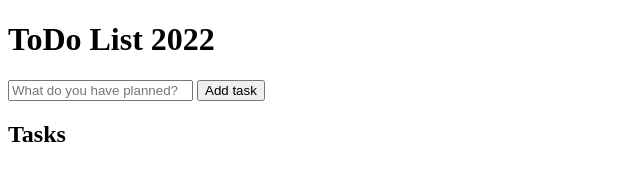
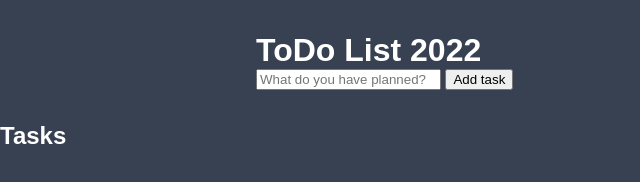
Before and after one commit to sinemyildizbekiroglu/todo-list, a plain HTML site: page index.html in a window 1280 px wide. Shown: the whole page, without its empty margins (0-640 px from the left). Drawn offline with Linux system fonts and the light colour scheme.

Commit message:
Add `body`, `header` style

```diff
--- a/main.css
+++ b/main.css
@@ -7,3 +7,24 @@
 	--purple: #8B5CF6;
 	--light: #EEE;
 }
+
+* {
+	margin: 0;
+	box-sizing: border-box;
+	font-family: "Fira sans", sans-serif;
+}
+
+body {
+	display: flex;
+	flex-direction: column;
+	min-height: 100vh;
+	color: #FFF;
+	background-color: var(--dark);
+}
+
+header {
+	padding: 2rem 1rem;
+	max-width: 800px;
+	width: 100%;
+	margin: 0 auto;
+}
```
